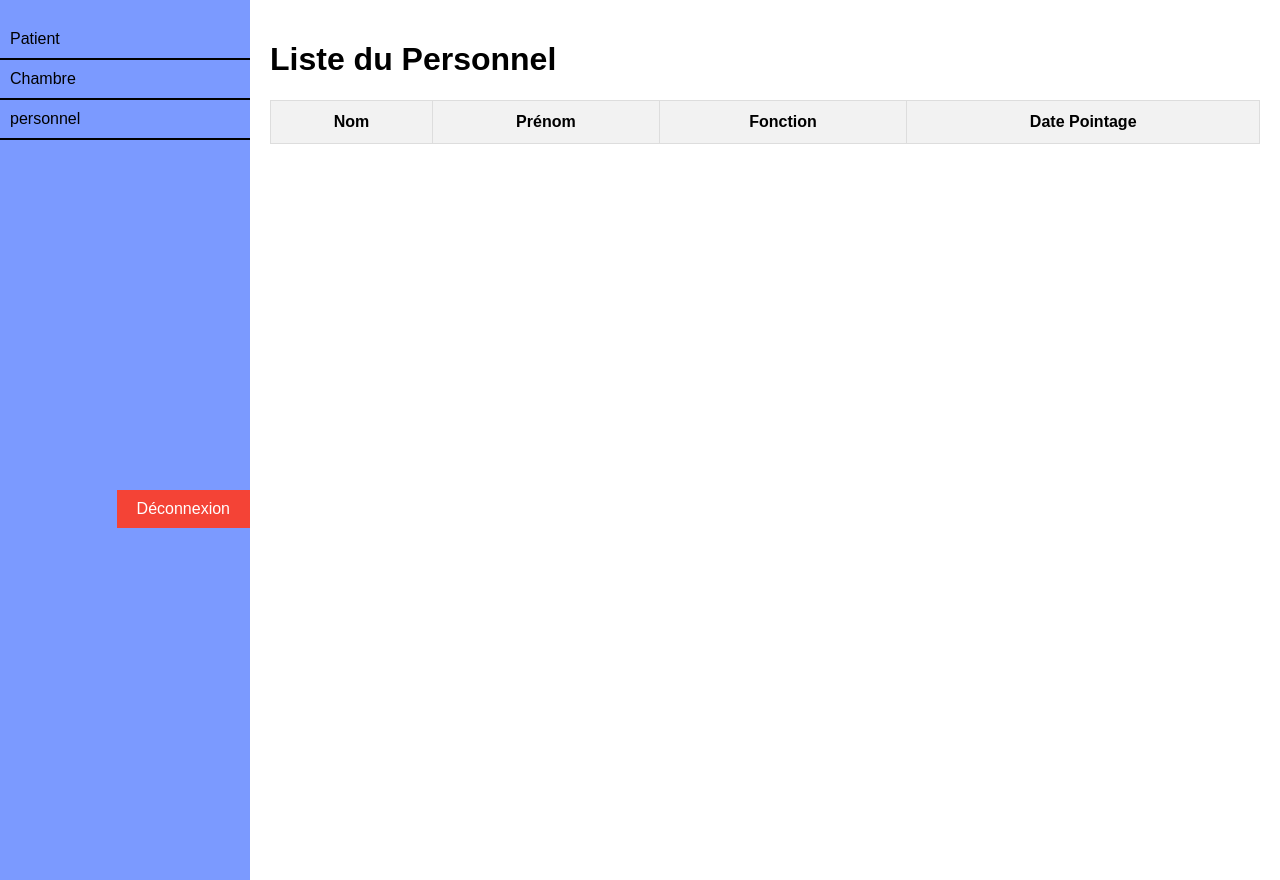
After one commit to ridaouiafaf/SmartHospitalRoom, a Django app: page /personnel/ in a window 1280 px wide. The commit adds this page. Run offline with Django 5.2, Linux system fonts and the light colour scheme; lists and menus that the app fills with data are empty; some libraries are stand-ins or nearby versions.

Commit message:
personnel

```diff
--- a/myapp/admin.py
+++ b/myapp/admin.py
@@ -2,3 +2,4 @@ from django.contrib import admin
 from .models import *
 
 admin.site.register(Chambre)
+admin.site.register(Personnel)
--- a/myapp/forms.py
+++ b/myapp/forms.py
@@ -11,3 +11,7 @@ class PatientForm(forms.ModelForm):
     class Meta:
         model = Patient
         fields = ['id', 'nom', 'prenom', 'date_entree', 'date_sortie']
+class PersonnelForm(forms.ModelForm):
+    class Meta:
+        model = Personnel
+        fields = ['nom', 'prenom', 'est_medecin', 'date_pointage']
--- a/myapp/templates/chambre.html
+++ b/myapp/templates/chambre.html
@@ -101,6 +101,9 @@
         </div>
         <div class="sidebar_elmt">
             <a href="#">Chambre</a>
+        </div>
+        <div class="sidebar_elmt">
+            <a href="{% url 'personnel' %}">personnel</a>
         </div>
         <div style="text-align: right; margin-top: 140%; ">
             <form action="{% url 'logout' %}" method="post">
--- a/myapp/templates/index.html
+++ b/myapp/templates/index.html
@@ -42,6 +42,7 @@
 <div class="sidebar">
     <a href="{% url 'patient' %}">Patients</a>
     <a href="{% url 'chambre' %}">Chambre</a>
+    <a href="{% url 'liste_personnels' %}">personnels</a>
 </div>
 
 
--- a/myapp/templates/patient.html
+++ b/myapp/templates/patient.html
@@ -87,13 +87,14 @@
 <body>
 
     <div class="sidebar">
-
-
         <div class="sidebar_elmt">
             <a href="#">Patient</a>
         </div>
         <div class="sidebar_elmt">
             <a href="{% url 'chambre' %}">Chambre</a>
+        </div>
+        <div class="sidebar_elmt">
+            <a href="{% url 'personnel' %}">personnel</a>
         </div>
         <div style="text-align: right; margin-top: 140%; ">
             <form action="{% url 'logout' %}" method="post">
--- /dev/null
+++ b/myapp/templates/personnel.html
@@ -0,0 +1,136 @@
+<!DOCTYPE html>
+<html lang="fr">
+
+<head>
+    <meta charset="UTF-8">
+    <meta name="viewport" content="width=device-width, initial-scale=1.0">
+    <title>Liste du Personnel</title>
+    <style>
+        body {
+            font-family: Arial, sans-serif;
+            margin: 0;
+            padding: 0;
+        }
+
+        .sidebar {
+            height: 100%;
+            width: 250px;
+            position: fixed;
+            top: 0;
+            left: 0;
+            background-color: #7b9aff;
+            padding-top: 20px;
+        }
+
+        .sidebar a {
+            padding: 10px;
+            display: block;
+            text-decoration: none;
+            color: #000;
+        }
+
+        .sidebar a:hover {
+            background-color: #ddd;
+        }
+
+        .content {
+            margin-left: 250px;
+            padding: 20px;
+        }
+
+        .modal {
+            display: none;
+            /* Cachée par défaut */
+            position: fixed;
+            z-index: 1;
+            /* Placez la fenêtre modale au-dessus de tout le reste */
+            left: 0;
+            top: 0;
+            width: 100%;
+            /* Largeur et hauteur pleine page */
+            height: 100%;
+            overflow: auto;
+            /* Permet de faire défiler la fenêtre modale si nécessaire */
+            background-color: rgba(0, 0, 0, 0.4);
+        }
+
+        /* Style pour le contenu de la fenêtre modale */
+        .modal-content {
+            background-color: #fefefe;
+            margin: 5% auto;
+            /* Centrez verticalement */
+            padding: 20px;
+            border: 1px solid #888;
+            width: 50%;
+            /* Largeur de la fenêtre modale */
+        }
+
+        .close {
+            color: #aaa;
+            float: right;
+            font-size: 28px;
+            font-weight: bold;
+        }
+
+        .close:hover,
+        .close:focus {
+            color: black;
+            text-decoration: none;
+            cursor: pointer;
+        }
+
+        .sidebar_elmt {
+            border-bottom: #000 solid 2px;
+        }
+    </style>
+</head>
+
+<body>
+
+    <div class="sidebar">
+        <div class="sidebar_elmt">
+            <a href="#">Patient</a>
+        </div>
+        <div class="sidebar_elmt">
+            <a href="{% url 'chambre' %}">Chambre</a>
+        </div>
+        <div class="sidebar_elmt">
+            <a href="{% url 'personnel' %}">personnel</a>
+        </div>
+        <div style="text-align: right; margin-top: 140%;">
+            <form action="{% url 'logout' %}" method="post">
+                {% csrf_token %}
+                <button type="submit"
+                    style="background-color: #f44336; color: white; padding: 10px 20px; border: none; cursor: pointer; font-size: 16px;">Déconnexion</button>
+            </form>
+        </div>
+    </div>
+
+
+    <div class="content">
+        <h1>Liste du Personnel</h1>
+        <!-- Tableau des personnels -->
+        <table style="width: 100%; border-collapse: collapse;">
+            <thead>
+                <tr style="background-color: #f2f2f2;">
+                    <th style="padding: 12px; border: 1px solid #ddd;">Nom</th>
+                    <th style="padding: 12px; border: 1px solid #ddd;">Prénom</th>
+                    <th style="padding: 12px; border: 1px solid #ddd;">Fonction</th>
+                    <th style="padding: 12px; border: 1px solid #ddd;">Date Pointage</th>
+                </tr>
+            </thead>
+            <tbody>
+                {% for personnel in personnel %}
+                <tr>
+                    <td style="padding: 12px; border: 1px solid #ddd;">{{ personnel.nom }}</td>
+                    <td style="padding: 12px; border: 1px solid #ddd;">{{ personnel.prenom }}</td>
+                    <td style="padding: 12px; border: 1px solid #ddd;">{% if personnel.est_medecin %}Médecin{% else %}Infirmier{% endif %}</td>
+                    <td style="padding: 12px; border: 1px solid #ddd;">{{ personnel.date_pointage }}</td>
+                </tr>
+                {% endfor %}
+            </tbody>
+        </table>
+    </div>
+</body>
+
+</html>
--- a/myapp/urls.py
+++ b/myapp/urls.py
@@ -10,5 +10,7 @@ urlpatterns = [
     path('logout/', LogoutView.as_view(), name='logout'),
     path('patient/', patient, name='patient'),
     path('ajouter/', ajouter_patient, name='ajouter_patient'),
+    path('', personnel, name='personnel'),
+    path('personnel/', personnel, name='personnel'),
 
 ]
--- a/myapp/views.py
+++ b/myapp/views.py
@@ -1,3 +1,4 @@
+from time import timezone
 from django.shortcuts import render, redirect
 from django.contrib.auth.views import LoginView, LogoutView
 from django.contrib import messages
@@ -72,3 +73,18 @@ def patient(request):
     user_id = request.session.get('user_id')
     patients = Patient.objects.all()
     return render(request, 'patient.html', {'patients': patients, 'user_id': user_id})
+
+
+from django.shortcuts import render
+from .models import Personnel
+
+def personnel(request):
+    if request.method == 'POST':
+        personnel_id = request.POST.get('personnel_id')
+        personnel = Personnel.objects.get(pk=personnel_id)
+        personnel.date_pointage = timezone.now()
+        personnel.save()
+        return redirect('personnel')
+    else:
+        personnels = Personnel.objects.all()
+        return render(request, 'personnel.html', {'personnels': personnels})
```
Also changed, not shown: myapp/models.py (+10 -0 lines), db.sqlite3, myapp/migrations/0001_initial.py, myapp/migrations/0002_alter_patient_chambre.py (deleted), myapp/migrations/0003_chambre_occupied_alter_patient_chambre.py (deleted).
